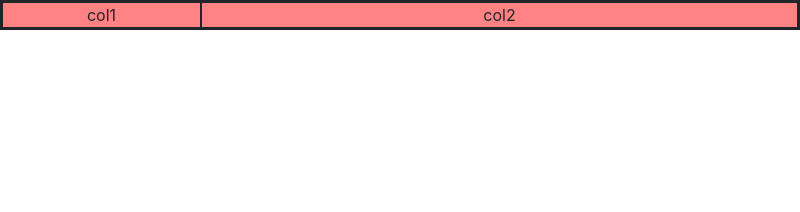
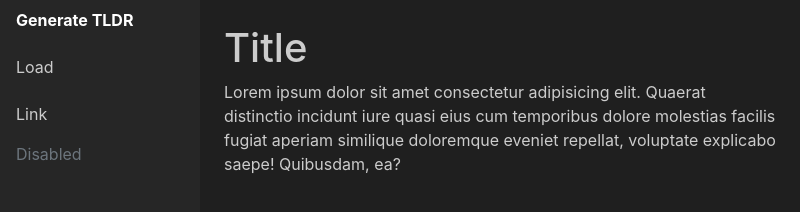
Before and after one commit to OwaisQuadri/Basic-Electron-App, an Electron app: page renderer/index.html in a window 800 px wide. Drawn offline with nearby package versions, Linux system fonts and the light colour scheme.

Commit message:
started sidebar and imported some custom colors

```diff
--- a/package.json
+++ b/package.json
@@ -28,5 +28,7 @@
   "devDependencies": {
     "electron": "12.0.5"
   },
-  "dependencies": {}
+  "dependencies": {
+    "bootstrap-icons": "^1.4.1"
+  }
 }
--- a/renderer/index.html
+++ b/renderer/index.html
@@ -9,19 +9,117 @@
     <link rel="stylesheet" href="https://stackpath.bootstrapcdn.com/bootstrap/4.4.1/css/bootstrap.min.css"
         integrity="sha384-Vkoo8x4CGsO3+Hhxv8T/Q5PaXtkKtu6ug5TOeNV6gBiFeWPGFN9MuhOf23Q9Ifjh" crossorigin="anonymous">
     <style>
-        div {
-            background-color: rgba(255, 0, 0, 0.20);
-            border-width: 1px;
-            border-style: solid;
+        html {
+            color: #1f1f1f;
+        }
+
+        .left-container {
+            background-color: #262626;
+            color: #cccccc;
+            width: 25%;
+            max-width: 235px;
+            position: absolute;
+            top: 0;
+            bottom: 0;
+            left: 0;
+            padding: 0;
+            transition: left 0.3s ease;
+        }
+
+        a {
+            color: #cccccc;
+
+        }
+
+        a:hover {
+            color: #ffffff
+        }
+
+        .right-container {
+            background-color: #1f1f1f;
+            color: #cccccc;
+            width: 75%;
+            position: absolute;
+            top: 0;
+            bottom: 0;
+            right: 0;
+            transition: width 0.3s ease;
+        }
+
+        /* div {
+            background-color: rgba(255, 255, 255, 0.01)
+        } */
+
+        .active {
+            font-weight: bold;
+        }
+
+        #load {
+            width: 70px;
+        }
+        .search-box,.search-box:focus{
+            background-color:#2d2d2d;
+            color: #cccccc;
+            border: none;
+        }
+        #search {
+            max-width: 165px;
+            width: max-content;
+        }
+        @media (max-width:940px){
+            #search {
+                display:none;
+                transition: display 0.3s ease;
+            }
+        }
+        @media (max-width: 720px) {
+            .left-container {
+                left: -25%;
+            }
+
+            .right-container {
+                width: 100%;
+
+            }
         }
     </style>
 </head>
 
 <body>
-    <div class="container-fluid text-center">
+    <div class="container-fluid">
         <div class="row">
-            <div class="side-bar col-3">col1</div>
-            <div class="col-9">col2</div>
+            <div class="col-3 left-container">
+                <div style="width:100%">
+                    <nav class="nav flex-column">
+                        <a class="nav-link active" aria-current="page" href="#">Generate TLDR</a>
+                        <form class="form-inline" style="width: 100%">
+                            <div class="row" style="width:100%;margin:0;">
+                                <div class="form-group" id="load">
+                                    <label for="search" class="form-control-plaintext"><a class="nav-link"
+                                            href="#">Load</a></label>
+                                </div>
+                                <div class="form-group" id="search">
+                                    <input class="search-box form-control" type="text" name="search" id="search"
+                                        placeholder="Search" style="width:100%;">
+                                </div>
+                            </div>
+
+                        </form>
+
+                        <a class="nav-link" href="#">Link</a>
+                        <a class="nav-link disabled" href="#" tabindex="-1" aria-disabled="true">Disabled</a>
+                    </nav>
+                </div>
+            </div>
+            <div class="right-container">
+                <div class="m-4">
+                    <h1 class="">Title</h1>
+                    <p class="">Lorem ipsum dolor sit amet consectetur adipisicing elit.
+                        Quaerat distinctio incidunt iure quasi eius cum temporibus dolore molestias
+                        facilis fugiat aperiam similique doloremque eveniet repellat, voluptate explicabo
+                        saepe! Quibusdam, ea?</p>
+                </div>
+            </div>
         </div>
     </div>
     </div>
```
Also changed, not shown: main/main.js (+7 -1 lines), 1 other file.
